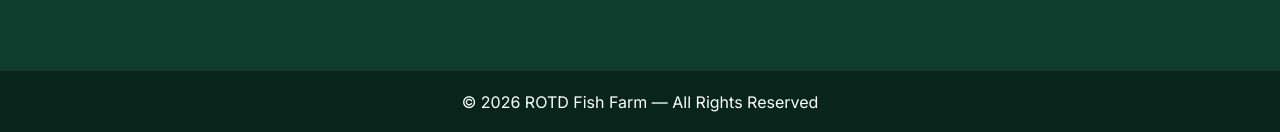
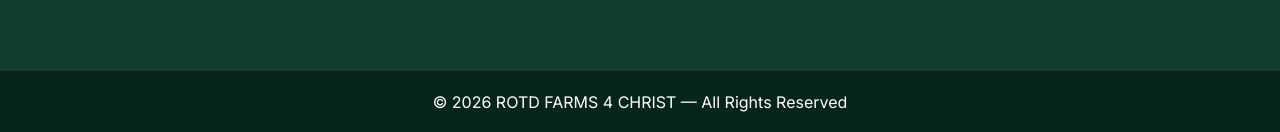
Before and after one commit to jMkwendy45/Rotf-FISH-FARM, a plain HTML site: page index.html in a window 1280 px wide. Shown: the part 3168-3300 px from the top of the page. Drawn offline with nearby package versions, Linux system fonts and the light colour scheme.

Commit message:
first commit

```diff
--- a/index.html
+++ b/index.html
@@ -377,7 +377,7 @@
       </a>
     </section>
 
-    <footer>© 2026 ROTD Fish Farm — All Rights Reserved</footer>
+    <footer>© 2026 ROTD FARMS 4 CHRIST — All Rights Reserved</footer>
 
     <script>
       (function () {
```
